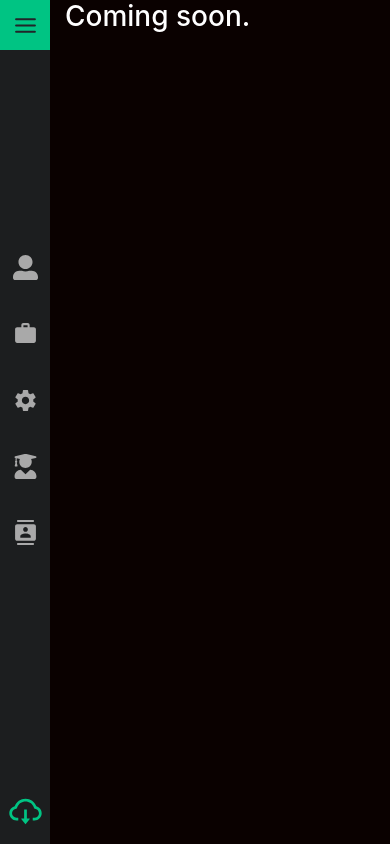
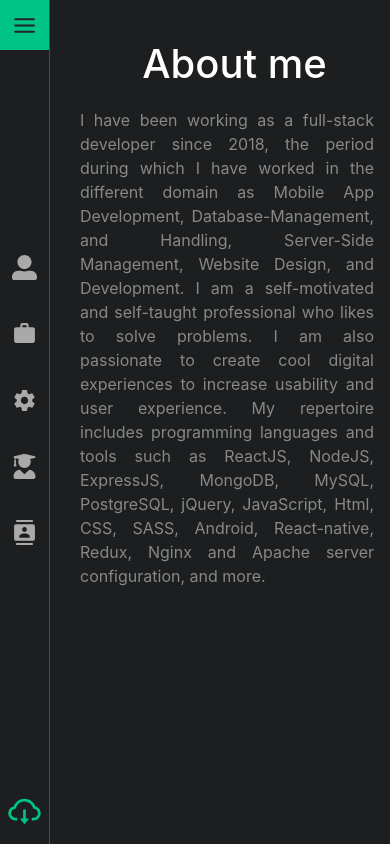
Before and after one commit to Suvam-Dawn/resume, a React (Create React App) app: page /#/about in a window 390 px wide. Built offline with nearby package versions, Linux system fonts and the light colour scheme.

Commit message:
about code added

```diff
--- a/src/components/Content.js
+++ b/src/components/Content.js
@@ -1,16 +1,16 @@
-import React, {Component} from 'react';
-import {Route, Switch} from 'react-router-dom';
+import React, { Component } from 'react';
+import { Route, Switch } from 'react-router-dom';
 // import Login from './Login';
 // import FormSample from './FormSample';
-// import Home from './Home';
+import About from './info/About';
 export default class Content extends Component {
 	render() {
 		return (
 			<Switch>
 				{/* <Route exact path={['/formSample']} component={FormSample} />
-        <Route exact path={['/login']} component={Login} />
-        <Route exact path={['/']} component={Home} /> */}
-        <Route render={() => <h3 style={{color: '#fff'}}>Coming soon.</h3>} />
+        <Route exact path={['/login']} component={Login} />*/}
+				<Route exact path={['/about']} component={About} />
+				<Route render={() => <h3 style={{ color: '#fff' }}>Coming soon.</h3>} />
 			</Switch>
 		);
 	}
--- a/src/components/General.js
+++ b/src/components/General.js
@@ -1,7 +1,7 @@
-import React, {Component} from 'react';
-import {Row, Col} from 'react-bootstrap';
+import React, { Component } from 'react';
+import { Row, Col } from 'react-bootstrap';
 import Content from './Content';
-import {Helmet} from 'react-helmet';
+import { Helmet } from 'react-helmet';
 import SideMenu from './SideMenu';
 import SummeryInfo from './SummeryInfo';
 export default class General extends Component {
@@ -66,20 +66,13 @@ export default class General extends Component {
 				/>
 				<div className={'container height-100'}>
 					<Row className={'h-100'}>
-            <Col
-              xl={4}
-              lg={4}
-              md={4}
-              sm={4}
-              xs={4}
-              className={'p-0 content_div_left'}
-            >
+						<Col xl={4} lg={4} md={4} sm={4} xs={4} className={'p-0 content_div_left'}>
 							<div className={'content_div__head'}>
 								<SideMenu />
 								<SummeryInfo />
 							</div>
 						</Col>
-            <Col xl={8} lg={8} md={8} sm={8} xs={8}>
+						<Col xl={8} lg={8} md={8} sm={8} xs={8} className={'content_div__details'}>
 							<Content />
 						</Col>
 					</Row>
--- /dev/null
+++ b/src/components/info/About.js
@@ -0,0 +1,20 @@
+import React, { Component } from 'react';
+
+export default class About extends Component {
+	render() {
+		return (
+			<div className="">
+				<h1 className={'about_title'}>About me</h1>
+				<div className={'about_description'}>
+					I have been working as a full-stack developer since 2018, the period during which I have worked in
+					the different domain as Mobile App Development, Database-Management, and Handling, Server-Side
+					Management, Website Design, and Development. I am a self-motivated and self-taught professional who
+					likes to solve problems. I am also passionate to create cool digital experiences to increase
+					usability and user experience. My repertoire includes programming languages and tools such as
+					ReactJS, NodeJS, ExpressJS, MongoDB, MySQL, PostgreSQL, jQuery, JavaScript, Html, CSS, SASS,
+					Android, React-native, Redux, Nginx and Apache server configuration, and more.
+				</div>
+			</div>
+		);
+	}
+}
--- a/src/styles/general/body.scss
+++ b/src/styles/general/body.scss
@@ -3,11 +3,14 @@ body {
 	background: var(--primaryBackground);
 
 	margin: 0;
-  font-family: '-apple-system', 'BlinkMacSystemFont', 'Segoe UI', 'Roboto',
-    'Oxygen', 'Ubuntu', 'Cantarell', 'Fira Sans', 'Droid Sans', 'Helvetica Neue',
-    sans-serif;
+	font-family: '-apple-system', 'BlinkMacSystemFont', 'Segoe UI', 'Roboto', 'Oxygen', 'Ubuntu', 'Cantarell',
+		'Fira Sans', 'Droid Sans', 'Helvetica Neue', sans-serif;
 	-webkit-font-smoothing: antialiased;
 	-moz-osx-font-smoothing: grayscale;
+}
+::selection {
+	color: var(--textColor);
+	background: var(--menuButton);
 }
 //end of body styles
 .textLimit {
@@ -17,8 +20,7 @@ body {
 }
 
 code {
-  font-family: 'source-code-pro', 'Menlo', 'Monaco', 'Consolas', 'Courier New',
-    monospace;
+	font-family: 'source-code-pro', 'Menlo', 'Monaco', 'Consolas', 'Courier New', monospace;
 }
 
 @media screen and (max-width: 991px) {
@@ -29,6 +31,7 @@ code {
 		max-width: 50px;
 		min-width: 50px;
 		width: 50px;
+		border-right: 0.1px solid #4a4a4a;
 	}
 	.content_div {
 		padding-top: 0px !important;
@@ -40,6 +43,8 @@ code {
 		max-width: 50px;
 		min-width: 50px;
 		width: 50px;
+		position: fixed;
+		min-height: 100vh;
 	}
 	.container {
 		width: 100%;
@@ -48,6 +53,28 @@ code {
 	}
 	.userImage {
 		display: none !important;
+	}
+	.content_div__details {
+		background: var(--secoundryBackground);
+		margin: 0px;
+		margin-left: 50px;
+		flex: 100%;
+		min-width: calc(100% - 50px);
+		color: var(--customeLightGray);
+		padding: 40px 1px 20px 30px;
+	}
+	.about_title {
+		color: var(--textColor);
+		text-align: center;
+	}
+	.about_description {
+		color: var(--customeLightGray);
+		text-align: justify;
+		margin-top: 20px;
+		margin-right: 15px;
+	}
+	.content_div__head {
+		min-height: 100vh;
 	}
 }
 .download {
@@ -189,3 +216,44 @@ code {
 .userImage .info ._socialMedia a:hover {
 	color: var(--menuButton);
 }
+@media screen and (min-width: 991px) {
+	.content_div__details {
+		background: var(--secoundryBackground);
+		margin: 40px 0;
+		color: var(--customeLightGray);
+		padding: 40px 1px 20px 30px;
+	}
+	.about_title {
+		color: var(--textColor);
+	}
+	.about_description {
+		color: var(--customeLightGray);
+		text-align: justify;
+		margin-top: 20px;
+		margin-right: 15px;
+		max-height: 350px;
+		overflow-x: auto;
+		padding-right: 5px;
+	}
+}
+
+@media (hover: hover) {
+	.about_description::-webkit-scrollbar-track {
+		box-shadow: inset 0 0 6px transparent;
+		-webkit-box-shadow: inset 0 0 6px transparent;
+		border-radius: 7px;
+		background-color: transparent;
+	}
+
+	.about_description::-webkit-scrollbar {
+		width: 5px;
+		background-color: transparent;
+	}
+
+	.about_description::-webkit-scrollbar-thumb {
+		border-radius: 100px;
+		box-shadow: inset 0 0 1px var(--customeLightGray);
+		-webkit-box-shadow: inset 0 0 1px var(--customeLightGray);
+		background-color: var(--customeLightGray);
+	}
+}
--- a/src/styles/themes/theme_dark.scss
+++ b/src/styles/themes/theme_dark.scss
@@ -1,8 +1,9 @@
 // default theme(dark)
 html {
-  --primaryBackground: #0a0100;
-  --secoundryBackground: #1c1e1f;
-  --textColor: #fff;
-  --menuButton: #00c483;
-  --customeGray: #a9a9a9;
+	--primaryBackground: #0a0100;
+	--secoundryBackground: #1c1e1f;
+	--textColor: #fff;
+	--menuButton: #00c483;
+	--customeGray: #a9a9a9;
+	--customeLightGray: #888888;
 }
```
Lines whose indentation alone changed are shown as unchanged.
